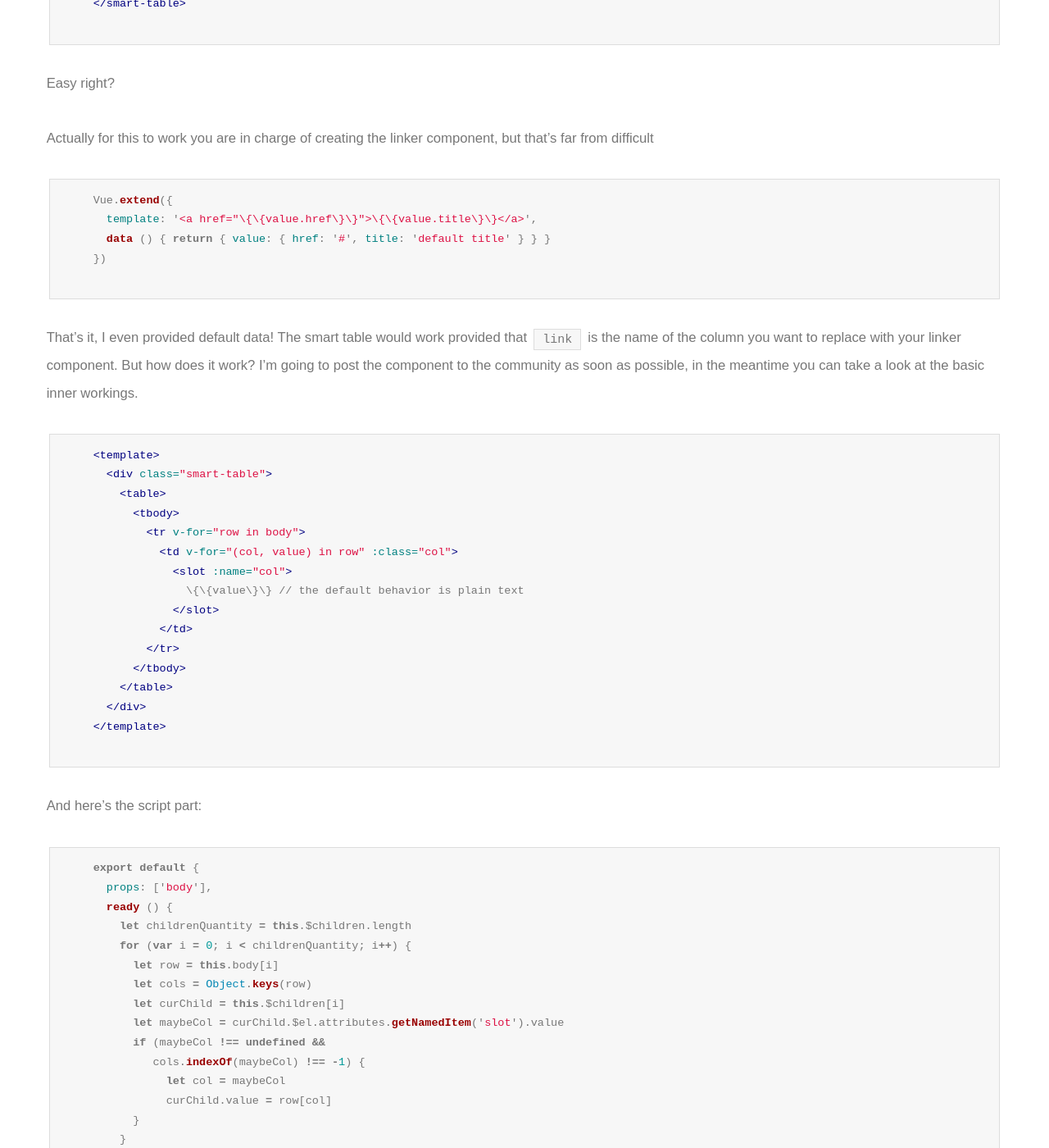
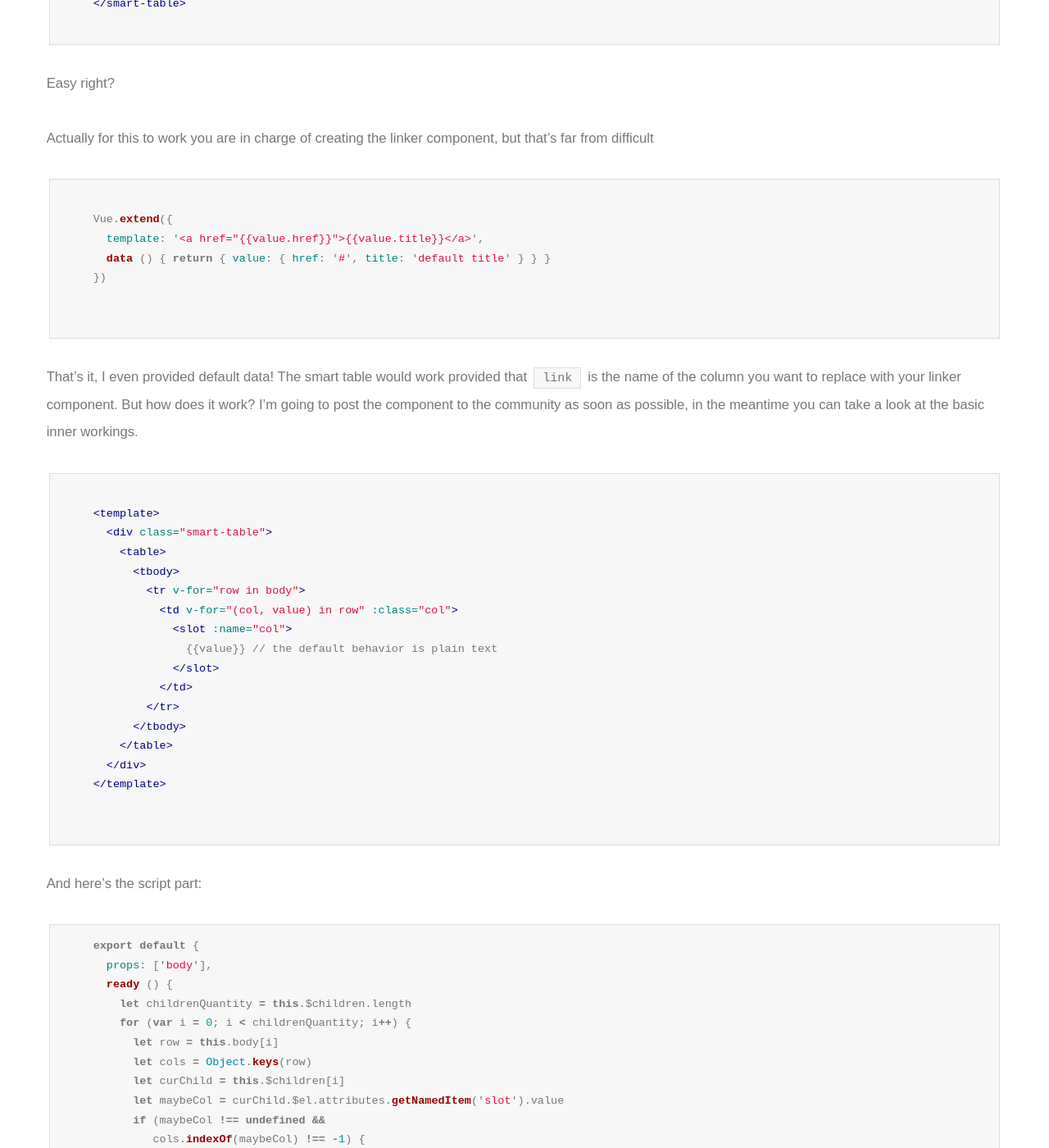
Before and after one commit to gurghet/gurghet.github.io, a Jekyll site: the page built from _posts/2016-02-21-vue-js-smart-table-component.md, in a window 1280 px wide and 1400 px high, scrolled down 1147 px. Shown: the whole window at 82% size. Built offline with Jekyll 4.4.1, drawn with Linux system fonts in a browser that asks for light colours; nearby versions of some CDN libraries.

Commit message:
Update 2016-02-21-vue-js-smart-table-component.md

```diff
--- a/_posts/2016-02-21-vue-js-smart-table-component.md
+++ b/_posts/2016-02-21-vue-js-smart-table-component.md
@@ -30,15 +30,18 @@ Easy right?
 Actually for this to work you are in charge of creating the linker component, but that's far from difficult
 
     {% highlight javascript %}
+    {% raw %}
     Vue.extend({
-      template: '<a href="\{\{value.href\}\}">\{\{value.title\}\}</a>',
+      template: '<a href="{{value.href}}">{{value.title}}</a>',
       data () { return { value: { href: '#', title: 'default title' } } }
     })
+    {% endraw %}
     {% endhighlight %}
 
 That's it, I even provided default data! The smart table would work provided that `link` is the name of the column you want to replace with your linker component. But how does it work? I'm going to post the component to the community as soon as possible, in the meantime you can take a look at the basic inner workings.
 
     {% highlight html %}
+    {% raw %}
     <template>
       <div class="smart-table">
         <table>
@@ -54,6 +57,7 @@ That's it, I even provided default data! The smart table would work provided tha
         </table>
       </div>
     </template>
+    {% endraw %}
     {% endhighlight %}
 
 And here's the script part:
```
Also changed, not shown: other parts of _posts/2016-02-21-vue-js-smart-table-component.md (+1 -1 lines).
